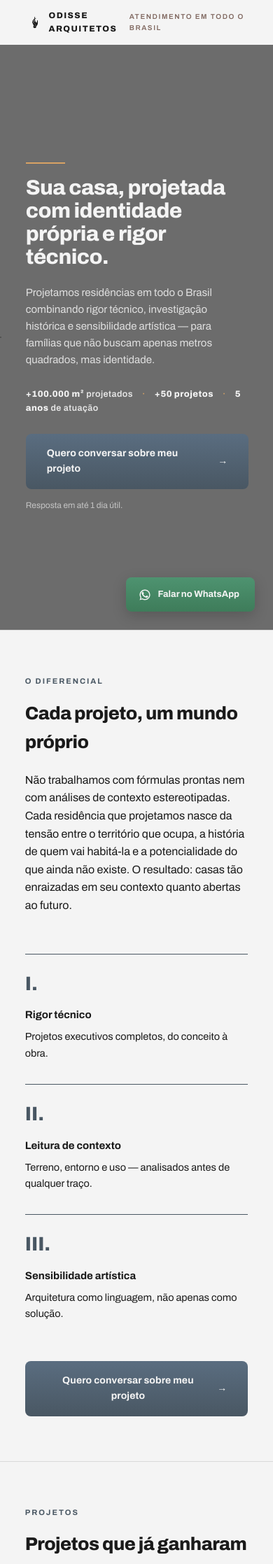
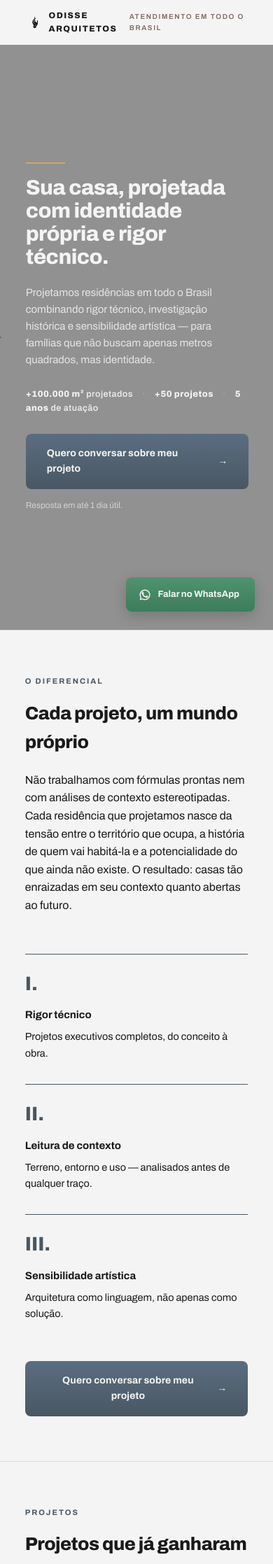
Before and after one commit to cidclementino/projetos-odisse, a Jekyll site: the page built from residencial/index.html, in a window 390 px wide. Shown: the top 2235 px of the page at 70% size. Built offline with Jekyll 4.4.1, drawn with Linux system fonts in a browser that asks for light colours.

Commit message:
Update default.html

```diff
--- a/_layouts/default.html
+++ b/_layouts/default.html
@@ -127,7 +127,7 @@
   .hero-overlay{
     position:absolute;
     inset:0;
-    background:linear-gradient(90deg, rgba(26,26,26,0.72) 0%, rgba(26,26,26,0.5) 45%, rgba(26,26,26,0.28) 100%);
+    background:linear-gradient(90deg, rgba(26,26,26,0.55) 0%, rgba(26,26,26,0.35) 45%, rgba(26,26,26,0.15) 100%);
     z-index:1;
   }
   .hero-content{
@@ -381,9 +381,13 @@
   }
 
   /* ---------- GRADIENT BAND (Arquitetos > Números > CTA final > Footer) ---------- */
-  .gradient-band{
-    background:linear-gradient(to bottom, var(--claro) 0%, var(--escuro) 100%);
+  .dark-band{
+    background:var(--escuro);
   }
+  .dark-band .eyebrow{ color:var(--gold); }
+  .dark-band .section-title{ color:var(--claro); }
+  .dark-band .section-body{ color:rgba(244,244,244,0.75); }
+  .dark-band .fund-names{ color:rgba(244,244,244,0.7); }
 
   .stats-box{
     background:var(--gold);
@@ -505,7 +509,7 @@
     .scope-list{ grid-template-columns:1fr; }
     .frame{ padding:0 24px; }
     section{ padding:64px 0; }
-    .hero-overlay{ background:rgba(26,26,26,0.62); }
+    .hero-overlay{ background:rgba(26,26,26,0.45); }
   }
 
   @media (prefers-reduced-motion: reduce){
```
